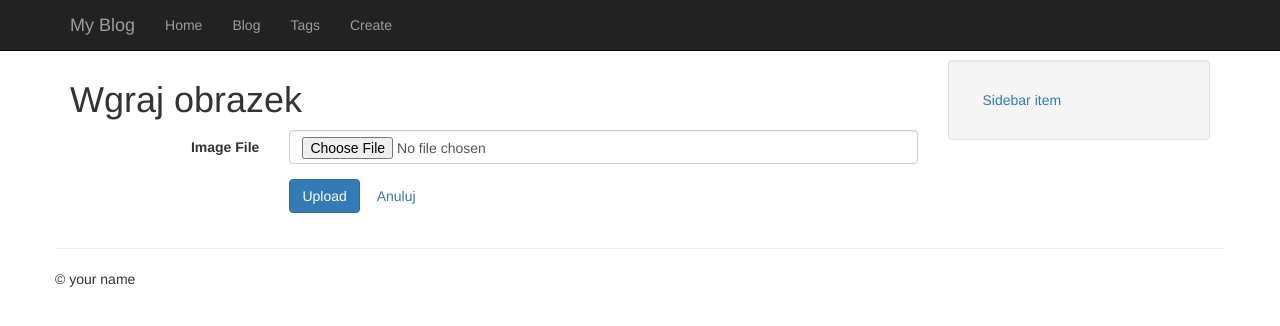
After one commit to dev-com2020/Flask_boot_comarch, a Flask app: page /entries/image-upload/ in a window 1280 px wide. The commit adds this page. Shown: the top 326 px of the page. Run offline with Flask 2, Linux system fonts and the light colour scheme; some libraries are stand-ins or nearby versions.

Commit message:
26.03 g. 12:50

```diff
--- a/config.py
+++ b/config.py
@@ -2,6 +2,8 @@ import os
 
 class Configuration:
     APPLICATION_DIR = os.path.dirname(os.path.realpath(__file__))
+    STATIC_DIR = os.path.join(APPLICATION_DIR, 'static')
+    IMAGE_DIR = os.path.join(STATIC_DIR, 'images')
     DEBUG = True
     SQLALCHEMY_DATABASE_URI = 'sqlite:///%s/blog.db' % APPLICATION_DIR
     SECRET_KEY = 'secret'
--- a/entries/blueprint.py
+++ b/entries/blueprint.py
@@ -1,8 +1,10 @@
+import os
 from flask import Blueprint, render_template, request, redirect, url_for, flash
-from app import db
+from werkzeug.utils import secure_filename
+from app import app, db
 from helpers import object_list
 from models import Entry, Tag
-from entries.forms import EntryForm
+from entries.forms import EntryForm, ImageForm
 
 entries = Blueprint('entries', __name__, template_folder='templates')
 
@@ -77,6 +79,21 @@ def detail(slug):
     return render_template('entries/detail.html', entry=entry)
 
 
+@entries.route('/image-upload/', methods=('GET', 'POST'))
+def image_upload():
+    if request.method == 'POST':
+        form = ImageForm(request.form)
+        if form.validate():
+            image_file = request.files['file']
+            filename = os.path.join(app.config['IMAGE_DIR'], secure_filename(image_file.filename))
+            image_file.save(filename)
+            flash('Image "%s" uploaded successfully.' % image_file.filename, 'success')
+            return redirect(url_for('entries.index'))
+    else:
+        form = ImageForm()
+    return render_template('entries/image_upload.html', form=form)
+
+
 def entry_list(template, query, **context):
     valid_statuses = (Entry.STATUS_PUBLIC, Entry.STATUS_DRAFT)
     query = query.filter(Entry.status.in_(valid_statuses))
--- a/entries/forms.py
+++ b/entries/forms.py
@@ -25,6 +25,10 @@ class TagField(wtforms.StringField):
         new_tags = [Tag(name=name) for name in new_names]
         return list(existing_tags) + new_tags
 
+class ImageForm(wtforms.Form):
+    file = wtforms.FileField('Image File')
+
+
 
 class EntryForm(wtforms.Form):
     title = wtforms.StringField('Title', validators=[DataRequired()])
--- /dev/null
+++ b/entries/templates/entries/image_upload.html
@@ -0,0 +1,18 @@
+{% extends "base.html" %}
+{% from "macros/form_field.html" import form_field %}
+
+{% block content_title %}Wgraj obrazek{% endblock %}
+
+{% block content %}
+<form action="{{ url_for('entries.image_upload') }}" enctype="multipart/form-data" class="form form-horizontal" method="post">
+    {% for field in form %}
+        {{ form_field(field) }}
+    {% endfor %}
+    <div class="form-group">
+        <div class="col-sm-offset-3 col-sm-9">
+            <input type="submit" value="Upload" class="btn btn-primary">
+            <a class="btn" href="{{ url_for('entries.index') }}">Anuluj</a>
+        </div>
+    </div>
+</form>
+{% endblock %}
--- a/templates/base.html
+++ b/templates/base.html
@@ -31,6 +31,7 @@
             <li><a href="{{ url_for('homepage') }}">Home</a></li>
             <li><a href="{{ url_for('entries.index') }}">Blog</a></li>
             <li><a href="{{ url_for('entries.tag_index') }}">Tags</a></li>
+            <li><a href="{{ url_for('entries.create') }}">Create</a></li>
             {% block extra_nav %}{% endblock %}
           </ul>
         </div>
```
